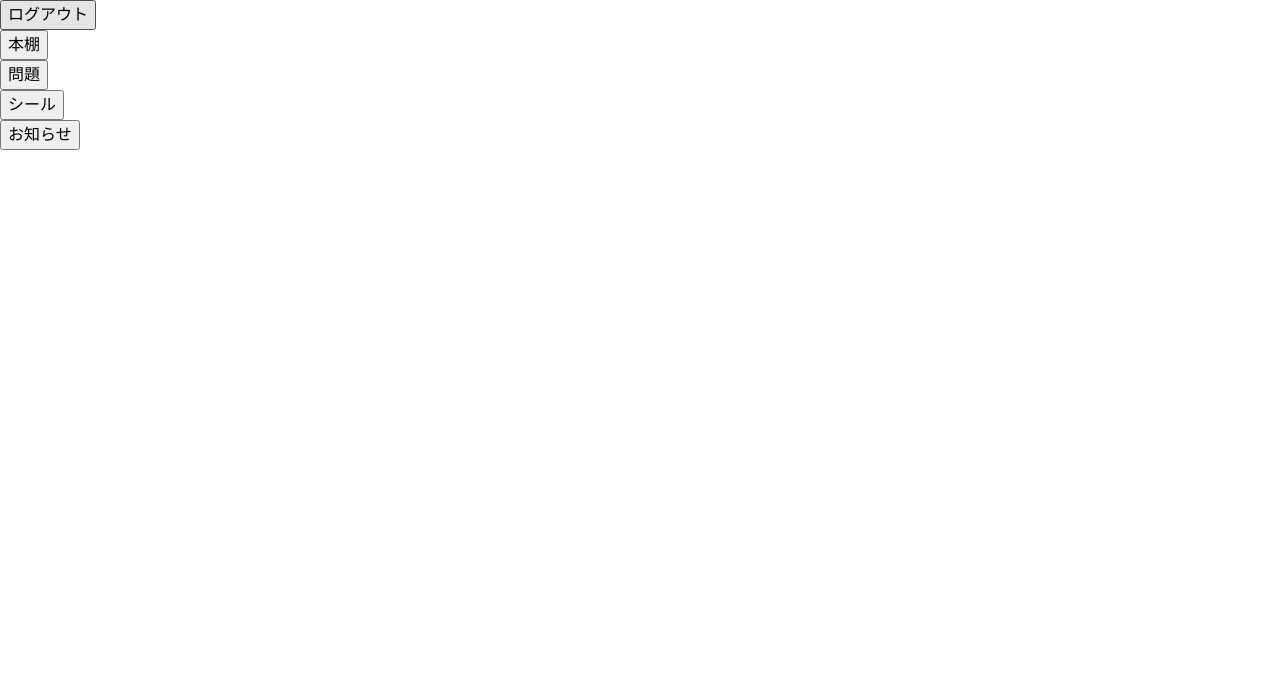
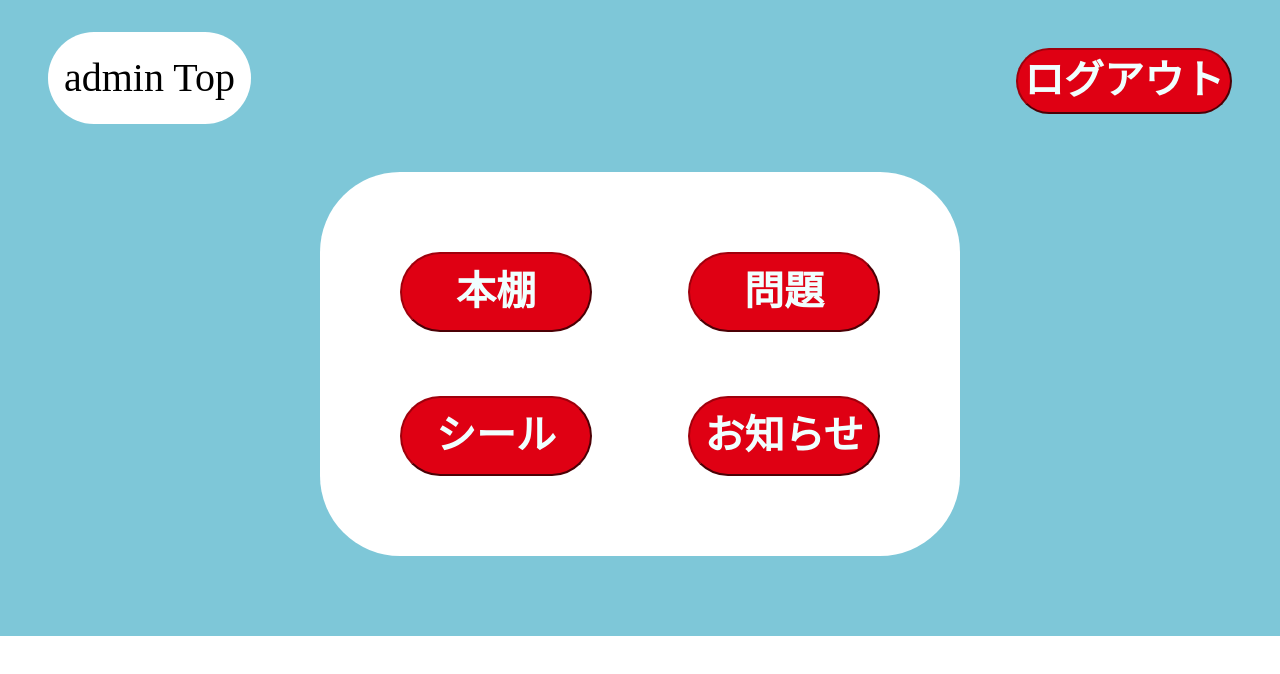
Before and after one commit to ishida-0622/u22-2023, a Next.js app in the folder frontend/: page /admin/top in a window 1280 px wide. Shown: the top 674 px of the page. Built offline with nearby package versions, Linux system fonts and the light colour scheme.

Commit message:
style: アドミントップページのデザイン

```diff
--- /dev/null
+++ b/frontend/src/components/pages/adminTop/index.module.scss
@@ -0,0 +1,66 @@
+.container {
+    font-size: 2.5rem;
+    background-color: #7ec7d8;
+    padding-bottom: 5rem;
+}
+.top_line {
+    display: flex;
+    max-width: max(100%, 480px);
+    justify-content: space-between;
+}
+.title {
+    margin: 3rem;
+    margin-top: 2rem;
+    padding: 1rem;
+    background-color: white;
+    border-radius: 30vh;
+}
+.logout {
+    padding: 3rem;
+}
+.menu {
+    max-width: max(50%, 480px);
+    margin: 0 auto 0%;
+    padding: 3rem;
+    grid-template-columns: repeat(2, 1fr);
+    grid-gap: 2rem;
+    border-radius: 10vh;
+    background-color: white;
+    font-size: 2.5rem;
+}
+.first_line {
+    display: flex;
+    justify-content: space-between;
+}
+.second_line {
+    display: flex;
+    justify-content: space-between;
+}
+.book,
+.question,
+.seal,
+.announcement {
+    display: flex;
+    justify-content: center;
+    align-items: center;
+    margin: 2rem;
+    button {
+        width: 12rem;
+        height: 5rem;
+    }
+}
+.submit_button {
+    display: inline-block;
+    color: azure;
+    font-weight: bold;
+    background-color: #df0013;
+    border-bottom: 50% solid #9f000c;
+    border-radius: 100vh;
+    border-color: #9f000c;
+    top: calc(50% - 0.5rem);
+}
+.submit_button:hover {
+    margin-top: 0.2rem;
+    border-bottom: 0.1rem solid #9f000c;
+    cursor: pointer;
+}
--- a/frontend/src/components/pages/adminTop/index.tsx
+++ b/frontend/src/components/pages/adminTop/index.tsx
@@ -1,4 +1,5 @@
 import { useRouter } from "next/router";
+import styles from "./index.module.scss";
 
 export const Top = () => {
   const router = useRouter();
@@ -24,22 +25,29 @@ export const Top = () => {
   };
 
   return (
-    <div>
-      <div>
-        <button onClick={logout}>ログアウト</button>
+    <div className={`${styles.container}`}>
+      <div className={`${styles.top_line}`}>
+        <p className={`${styles.title}`}>admin Top</p>
+        <div className={`${styles.logout}`}>
+          <button className={`${styles.submit_button}`} onClick={logout}>ログアウト</button>
+        </div>
       </div>
-      <div>
-        <div>
-          <button onClick={book}>本棚</button>
+      <div className={`${styles.menu}`}>
+        <div className={`${styles.first_line}`}>
+          <div className={`${styles.book}`}>
+            <button className={`${styles.submit_button}`} onClick={book}>本棚</button>
+          </div>
+          <div className={`${styles.question}`}>
+            <button className={`${styles.submit_button}`} onClick={puzzle}>問題</button>
+          </div>
         </div>
-        <div>
-          <button onClick={puzzle}>問題</button>
-        </div>
-        <div>
-          <button onClick={sticker}>シール</button>
-        </div>
-        <div>
-          <button onClick={news}>お知らせ</button>
+        <div className={`${styles.second_line}`}>
+          <div className={`${styles.seal}`}>
+            <button className={`${styles.submit_button}`} onClick={sticker}>シール</button>
+          </div>
+          <div className={`${styles.announcement}`}>
+            <button className={`${styles.submit_button}`} onClick={news}>お知らせ</button>
+          </div>
         </div>
       </div>
     </div>
```
Also changed, not shown: frontend/src/components/pages/adminTop/index.module.css (deleted).
